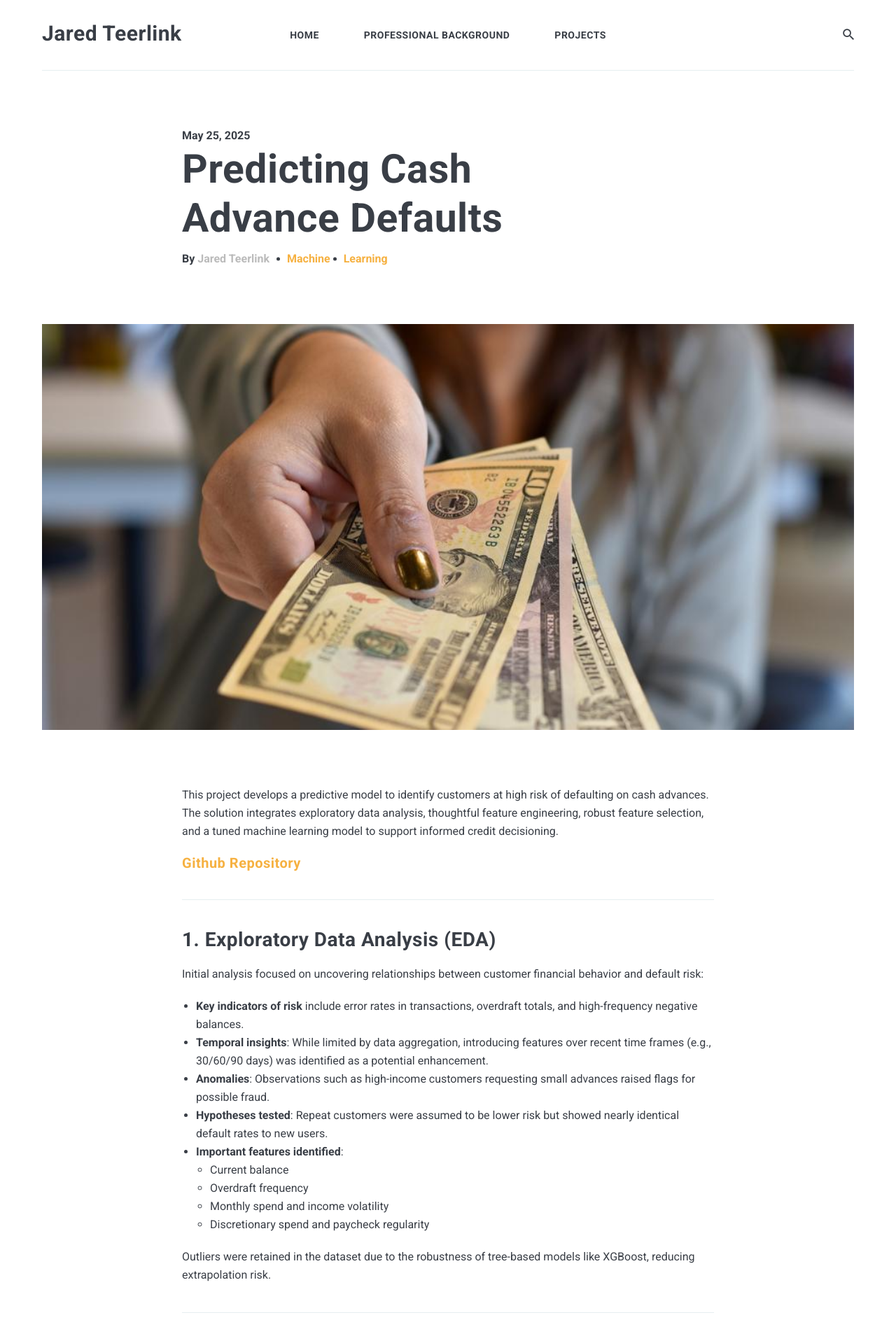
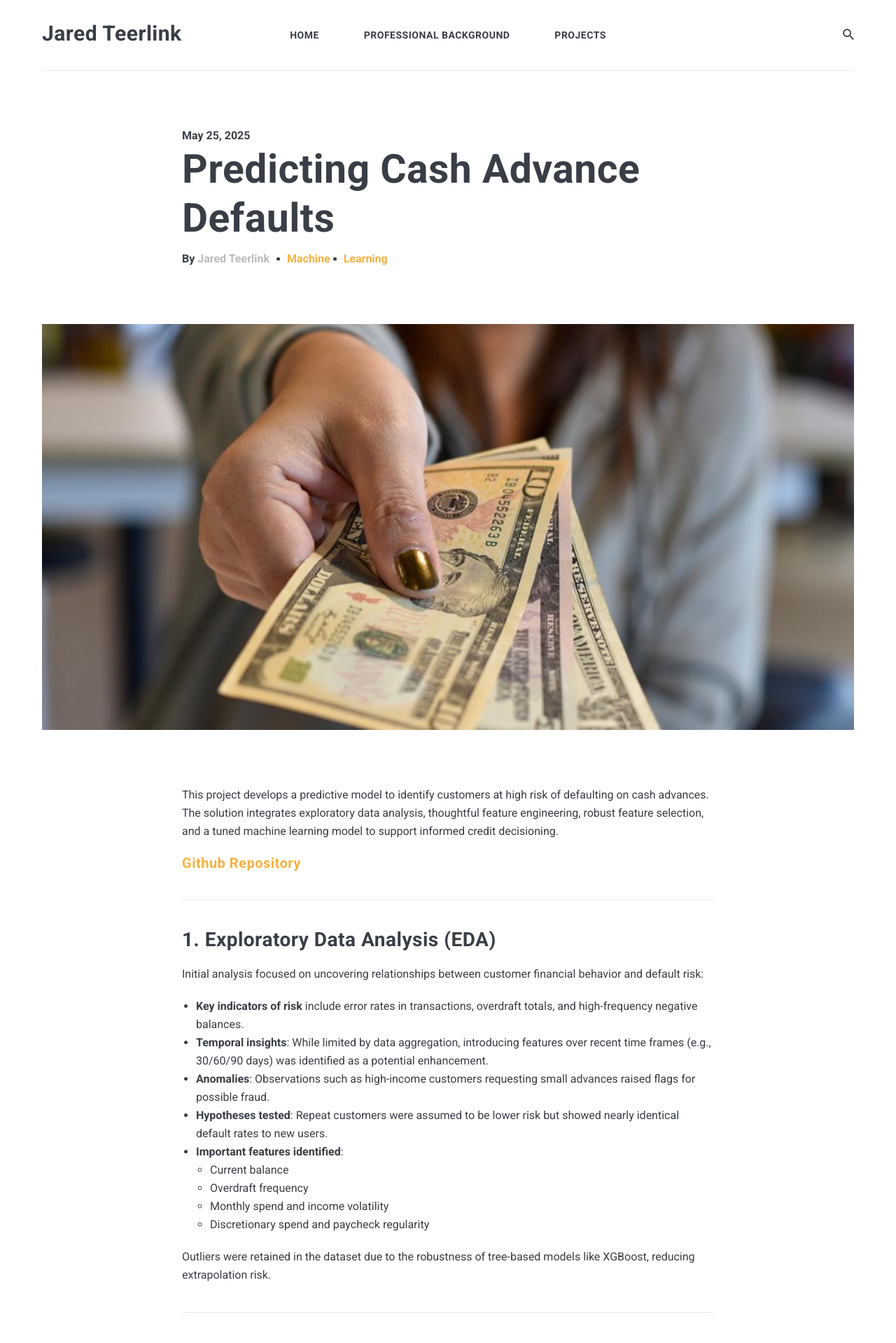
Before and after one commit to jteerlink/jteerlink.github.io, a Jekyll site: the page built from _posts/2025-5-25-predicting-cash-advance-defaults.markdown, in a window 1280 px wide. Shown: the top 1919 px of the page at 70% size. Built offline with Jekyll 4.4.1, drawn with Linux system fonts in a browser that asks for light colours; nearby versions of some CDN libraries; comment, search, counter and statistics services are not loaded.

Commit message:
increased width of post title in _post.scss from 550px to 800px for improved layout

```diff
--- a/_sass/4-layouts/_post.scss
+++ b/_sass/4-layouts/_post.scss
@@ -4,7 +4,7 @@
 
   .post-title {
     margin-bottom: 10px;
-    width: 550px;
+    width: 800px;
     max-width: 100%;
     font-size: 57px;
     line-height: 70px;
```
